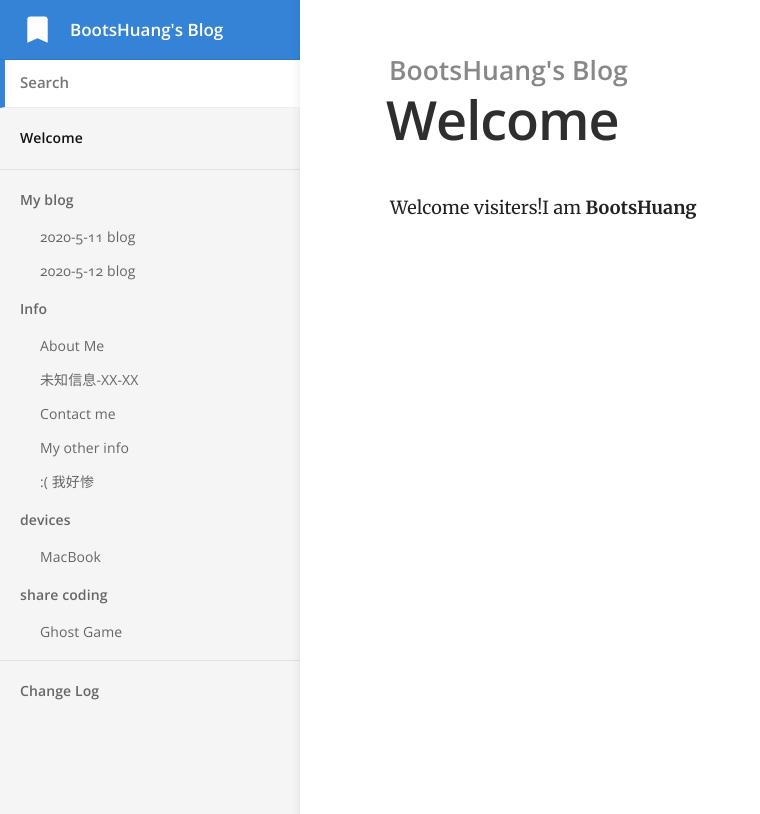
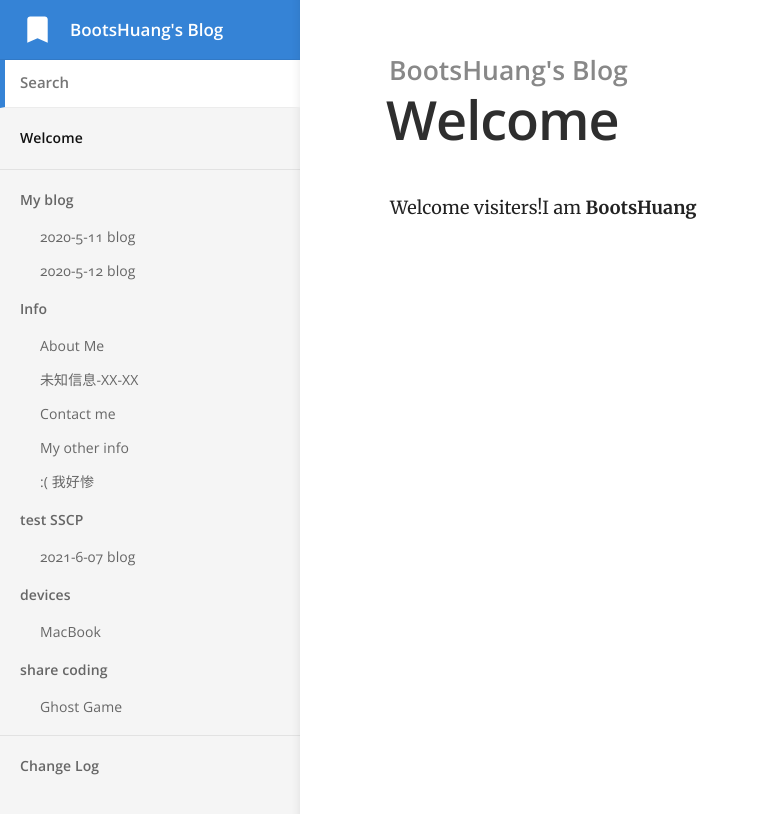
Before and after one commit to BootsHuang/BootsHuang.github.io, a Jekyll site: the page built from index.md, in a window 1280 px wide. Shown: the top 814 px of the page, without its empty margins (0-760 px from the left). Built offline with Jekyll 4.4.1, drawn with Linux system fonts in a browser that asks for light colours.

Commit message:
Update SSCP.md

```diff
--- a/_docs/contact-syncing/SSCP.md
+++ b/_docs/contact-syncing/SSCP.md
@@ -1 +1,7 @@
+---
+title: 2021-6-07 blog
+category: test SSCP
+order: 4
+---
+
 ** test SSCP
```
